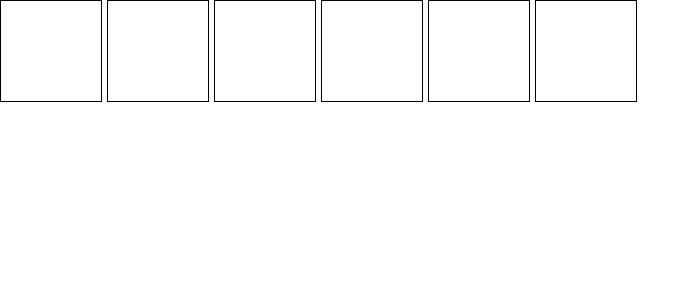
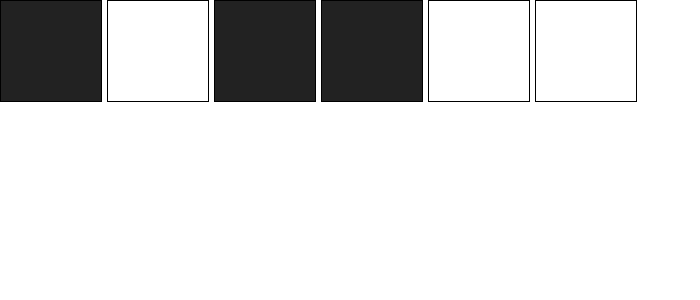
Before and after one commit to Dukewendo/React-challenges, a React (Create React App) app: page / in a window 1280 px wide. Shown: the top 300 px of the page, without its empty margins (0-700 px from the left). Built offline with nearby package versions, Linux system fonts and the light colour scheme.

Commit message:
state for each component

```diff
--- a/src/App.js
+++ b/src/App.js
@@ -1,5 +1,6 @@
 import React, { useState } from 'react';
 import boxes from './boxes';
+import Box from './Box';
 import './App.css';
 
 
@@ -9,8 +10,9 @@ export default function App() {
 const [boxItem, setBoxItem] = useState(boxes);
 
 
+
 const elements = boxItem.map(item => (
-  <div className= "box" key={item.id}></div>
+  <Box key={item.id} on={item.on} />
 ))
 
 
--- /dev/null
+++ b/src/Box.js
@@ -0,0 +1,20 @@
+import React, { useState } from 'react'
+
+
+export default function Box(props) {
+
+const [on, setOn] = useState(props.on);
+
+function handleClick() {
+    setOn(prevOn => !prevOn)
+}
+
+
+    const boxStyle = {
+    backgroundColor: on ? "#222222" : "transparent"
+}
+
+ return(
+    <div className= "box" style={boxStyle} onClick={handleClick} >{props.item}</div>
+)
+};
```
